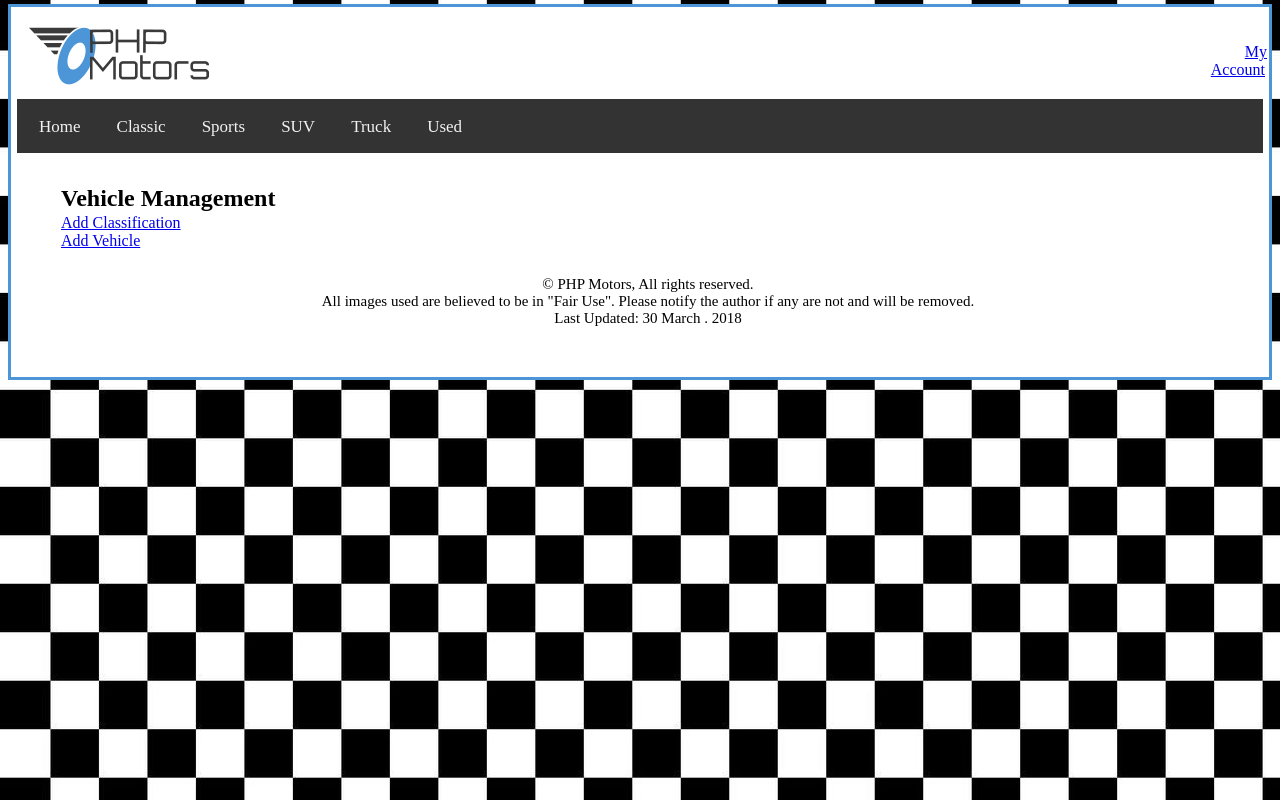
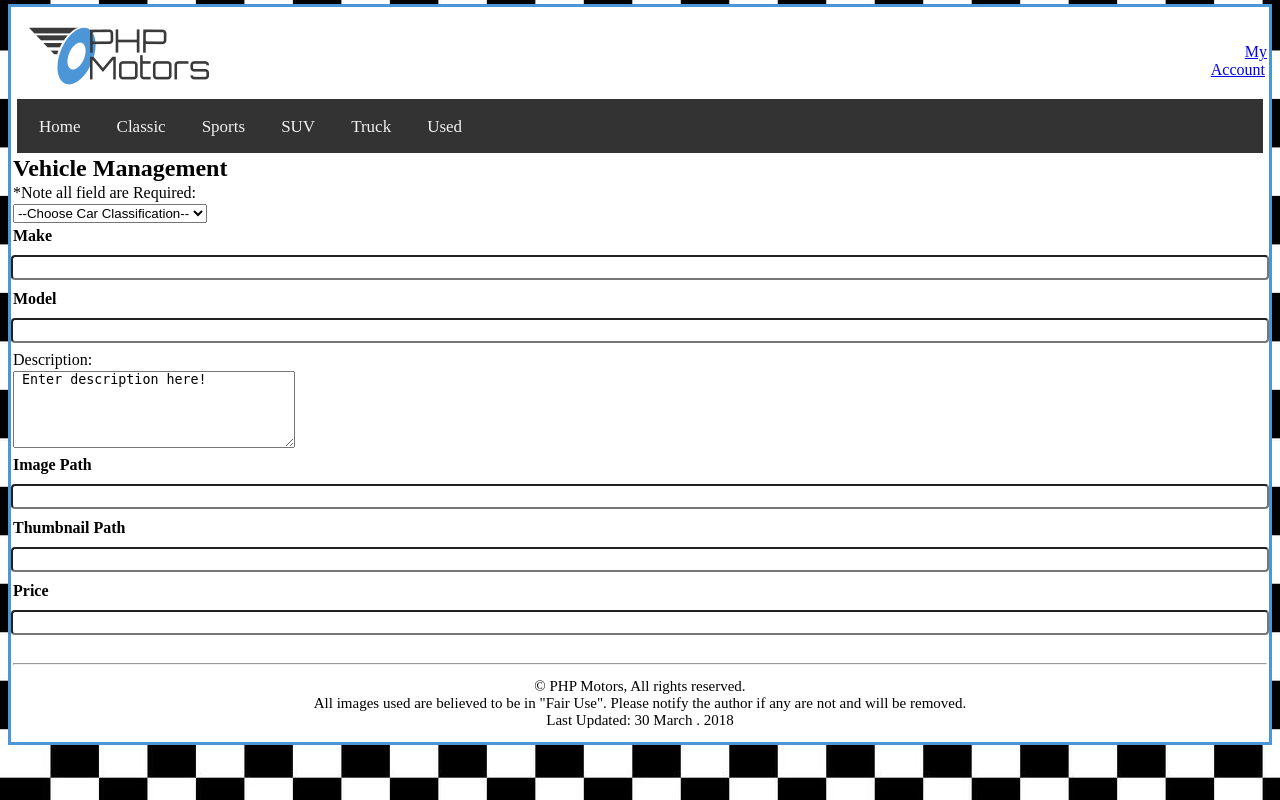
Before and after one commit to toba101/CS340-Backend, a PHP site: page /view/add-vehicle.php in a window 1280 px wide. Run offline with PHP 8.4, Linux system fonts and the light colour scheme.

Commit message:
add-vehicle

```diff
--- a/vehicle/index.php
+++ b/vehicle/index.php
@@ -30,12 +30,12 @@ if ($action == NULL) {
 }
 
 switch ($action) {
-    case 'login':
+    case 'vehicle-form':
 // case 'template':
     include $_SERVER['DOCUMENT_ROOT'] . '/phpmotors/view/login.php';
     break;
-    case 'registration':
-        include '../view/register.php';
+    case 'vehicle-reg':
+
 
     break;
     default:
--- a/view/add-vehicle.php
+++ b/view/add-vehicle.php
@@ -3,7 +3,7 @@
 
 <head>
   <meta charset="utf-8">
-  <title>Add Vehicle | Toba A. Obiwale|CSE 340</title>
+  <title> Add Vehicle | Toba A. Obiwale|CSE 340</title>
   <meta name="viewport" content="width=device-width, initial-scale=1.0">
   <link href="/phpmotors/css/small.css" type="text/css" rel="stylesheet" media="screen">
   <link href="/phpmotors/css/large.css" type="text/css" rel="stylesheet" media="screen">
@@ -24,16 +24,45 @@
    require $_SERVER['DOCUMENT_ROOT'] . '/phpmotors/snippets/navigation.php';
   ?>
   </nav>
-<div class="content">
+
  <h2> Vehicle Management </h2>
- <a href="/phpmotors/vehicles?action=add-classification" title="myAccount" target="_self">Add Classification</a><br>
- <a href="/phpmotors/vehicles?action=add-vehicle" title="myAccount" target="_self">Add Vehicle</a>
+ <label for="select">*Note all field are Required:</label><br>
+ <select classificationid="Car" id="classificationName">
+ <option value="">--Choose Car Classification--</option>
+ <option value="suv">SUV</option>
+ <option value="classic">Classic</option>
+ <option value="sport">Sport</option>
+ <option value="truck">Truck</option>
+ <option value="used">Used</option>
+ </select> <br>
 
+<h4> Make </h4>
+<input type="text" id="spring" name="spring" value=""><br>
 
-  <footer>
+<h4> Model </h4>
+<input type="text" id="spring" name="spring" value=""><br>
+
+<label car="select">Description:</label><br>
+<textarea id="comment" name="comment"
+  rows="5" cols="33">
+ Enter description here!
+ </textarea> <br>
+
+ <h4> Image Path </h4>
+<input type="text" id="spring" name="spring" value=""><br>
+
+<h4> Thumbnail Path </h4>
+<input type="text" id="spring" name="spring" value=""><br>
+
+<h4> Price </h4>
+<input type="text" id="spring" name="spring" value=""><br>
+<br>
+
+<hr>
+
   <?php require $_SERVER['DOCUMENT_ROOT'] . '/phpmotors/snippets/footer.php';
 ?>
-   </footer>
+
 
 </article>
 </main>
--- a/view/vehicle-man.php
+++ b/view/vehicle-main.php
@@ -3,7 +3,7 @@
 
 <head>
   <meta charset="utf-8">
-  <title>Vehicle Man Page | Toba A. Obiwale|CSE 340</title>
+  <title>Vehicle Main Page | Toba A. Obiwale|CSE 340</title>
   <meta name="viewport" content="width=device-width, initial-scale=1.0">
   <link href="/phpmotors/css/small.css" type="text/css" rel="stylesheet" media="screen">
   <link href="/phpmotors/css/large.css" type="text/css" rel="stylesheet" media="screen">
@@ -25,9 +25,9 @@
   </nav>
 
  <div class="content">
- <h2> Vehicle Management </h2>
+ <h2> Add Vehicle </h2>
  <a href="/phpmotors/vehicles?action=add-classification" title="myAccount" target="_self">Add Classification</a><br>
- <a href="/phpmotors/vehicles?action=add-vehicle" title="myAccount" target="_self">Add Vehicle< /a>
+ <a href="/phpmotors/vehicles?action=add-vehicle" title="myAccount" target="_self">Add Vehicle</a>
 
 
   <footer>
```
Also changed, not shown: view/add-classification.php (+58 -0 lines).
